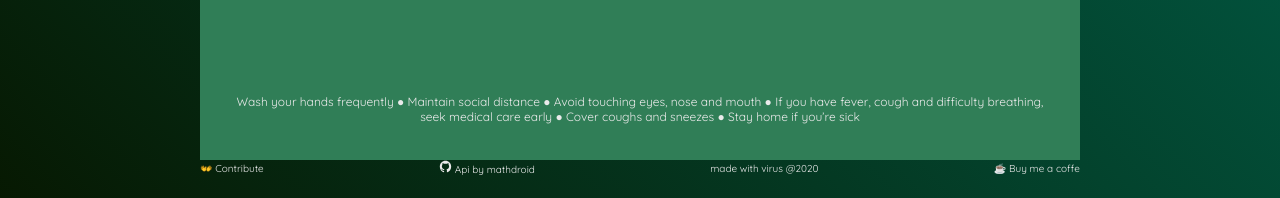
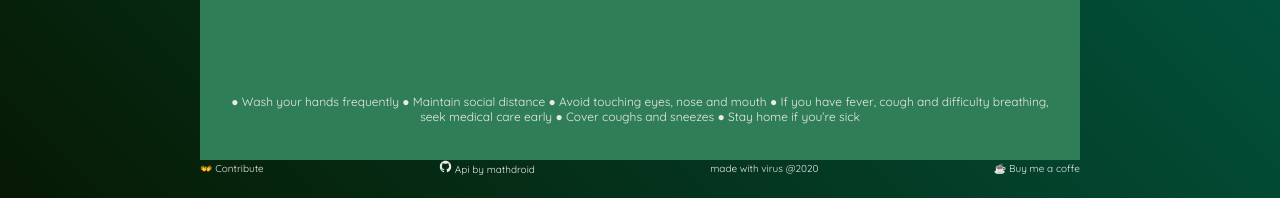
Before and after one commit to rajanmagar/covid19, a Next.js app: page / in a window 1280 px wide. Shown: the part 548-746 px from the top of the page. Built offline with nearby package versions, Linux system fonts and the light colour scheme; no server answers.

Commit message:
small change

```diff
--- a/pages/index.js
+++ b/pages/index.js
@@ -296,10 +296,10 @@ export default function IndexPage() {
         <Country />
         <SideState url='https://covid19.mathdro.id/api' />
         <p className='tips'>
-          Wash your hands frequently ● Maintain social distance ● Avoid touching
-          eyes, nose and mouth ● If you have fever, cough and difficulty
-          breathing, seek medical care early ● Cover coughs and sneezes ● Stay
-          home if you’re sick
+          ● Wash your hands frequently ● Maintain social distance ● Avoid
+          touching eyes, nose and mouth ● If you have fever, cough and
+          difficulty breathing, seek medical care early ● Cover coughs and
+          sneezes ● Stay home if you’re sick
         </p>
       </section>
       <footer>
```
